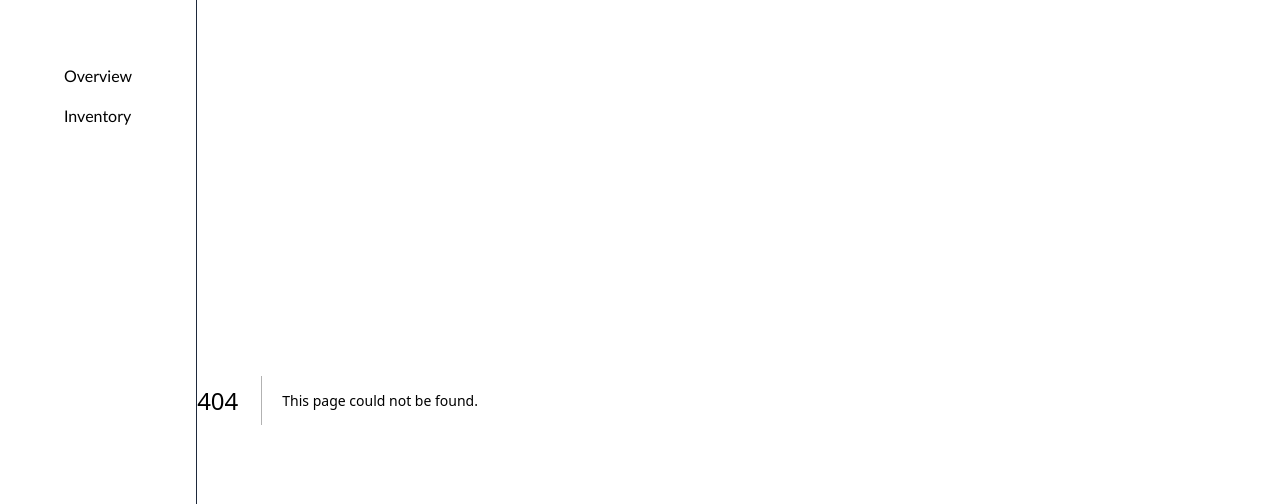
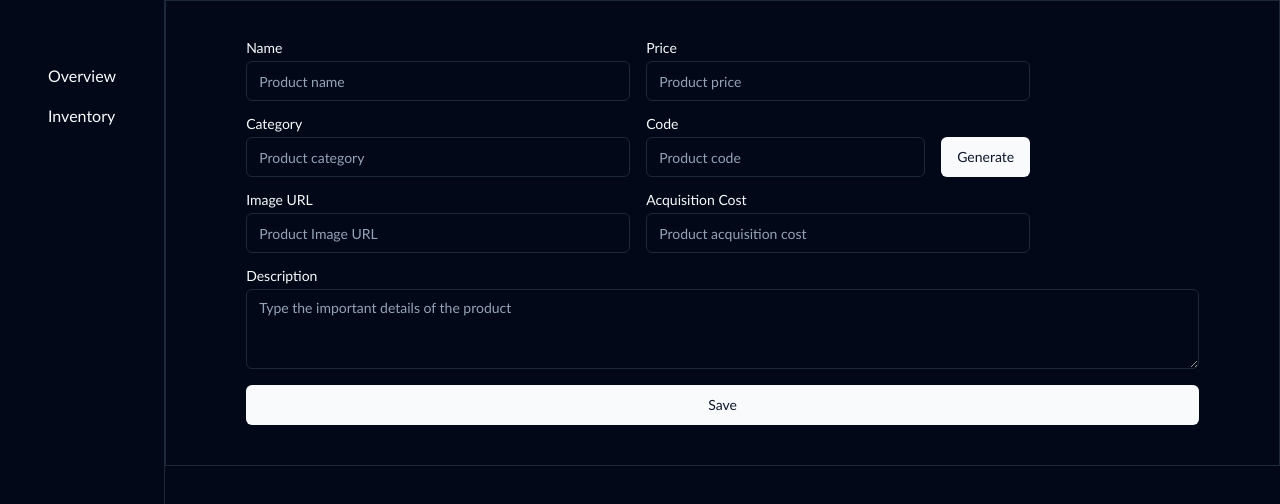
Before and after one commit to kierdev/Dashboard, a Next.js app: page /inventory/create in a window 1280 px wide. Before the commit this address had no page. Shown: the top 504 px of the page. Built offline with nearby package versions, Linux system fonts and the light colour scheme.

Commit message:
feat: add create page

```diff
--- a/package.json
+++ b/package.json
@@ -9,6 +9,7 @@
     "lint": "next lint"
   },
   "dependencies": {
+    "@radix-ui/react-label": "^2.1.0",
     "@radix-ui/react-slot": "^1.1.0",
     "class-variance-authority": "^0.7.0",
     "clsx": "^2.1.1",
@@ -16,6 +17,7 @@
     "next": "14.2.4",
     "react": "^18",
     "react-dom": "^18",
+    "react-hook-form": "^7.52.0",
     "tailwind-merge": "^2.3.0",
     "tailwindcss-animate": "^1.0.7"
   },
--- /dev/null
+++ b/src/app/inventory/create/page.tsx
@@ -0,0 +1,56 @@
+import { Input } from "@/components/ui/input";
+import { Label } from "@/components/ui/label";
+import { Button } from "@/components/ui/button";
+import { Textarea } from "@/components/ui/textarea";
+export default function CreatePage() {
+  return (
+    <section className="w-full">
+      <form
+        className="inline-flex flex-wrap gap-4 border w-full py-10 px-20"
+        action=""
+      >
+        <div className="grid w-full max-w-sm items-center gap-1.5">
+          <Label htmlFor="name">Name</Label>
+          <Input type="text" id="name" placeholder="Product name" />
+        </div>
+        <div className="grid w-full max-w-sm items-center gap-1.5">
+          <Label htmlFor="price">Price</Label>
+          <Input type="text" id="price" placeholder="Product price" />
+        </div>
+        <div className="grid w-full max-w-sm items-center gap-1.5">
+          <Label htmlFor="category">Category</Label>
+          <Input type="text" id="category" placeholder="Product category" />
+        </div>
+        <div className="grid w-full max-w-sm items-center gap-1.5">
+          <Label htmlFor="code">Code</Label>
+          <div className="flex gap-4">
+            <Input type="text" id="code" placeholder="Product code" />
+            <Button>Generate</Button>
+          </div>
+        </div>
+        <div className="grid w-full max-w-sm items-center gap-1.5">
+          <Label htmlFor="image-url">Image URL</Label>
+          <Input type="text" id="image-url" placeholder="Product Image URL" />
+        </div>
+        <div className="grid w-full max-w-sm items-center gap-1.5">
+          <Label htmlFor="image-url">Acquisition Cost</Label>
+          <Input
+            type="text"
+            id="acquisition-cost"
+            placeholder="Product acquisition cost"
+          />
+        </div>
+        <div className="grid w-full gap-1.5">
+          <Label htmlFor="message">Description</Label>
+          <Textarea
+            placeholder="Type the important details of the product"
+            id="description"
+          />
+        </div>
+        <div className="grid w-full gap-1.5">
+          <Button>Save</Button>
+        </div>
+      </form>
+    </section>
+  );
+}
--- a/src/app/inventory/page.tsx
+++ b/src/app/inventory/page.tsx
@@ -1,6 +1,10 @@
+"use client";
 import { ProductCard } from "./product-card";
 import { Button } from "@/components/ui/button";
+import { useRouter } from "next/navigation";
+
 export default function InventoryPage() {
+  const router = useRouter();
   return (
     <section className="grid grid-cols-6 w-full">
       <ProductCard />
@@ -12,7 +16,13 @@ export default function InventoryPage() {
       <ProductCard />
       <ProductCard />
       <div className="fixed right-8 bottom-8">
-        <Button>Add Product</Button>
+        <Button
+          onClick={() => {
+            router.push("/inventory/create");
+          }}
+        >
+          Add Product
+        </Button>
       </div>
     </section>
   );
--- a/src/components/sidebar.tsx
+++ b/src/components/sidebar.tsx
@@ -2,7 +2,7 @@ import Link from "next/link";
 
 export const Sidebar = () => {
   return (
-    <aside className="flex flex-col gap-4 p-16 border-r h-screen">
+    <aside className="flex flex-col gap-4 py-16 px-12 border-r h-screen">
       <Link className="" href={"/"}>
         Overview
       </Link>
--- /dev/null
+++ b/src/components/ui/input.tsx
@@ -0,0 +1,25 @@
+import * as React from "react"
+
+import { cn } from "@/lib/utils"
+
+export interface InputProps
+  extends React.InputHTMLAttributes<HTMLInputElement> {}
+
+const Input = React.forwardRef<HTMLInputElement, InputProps>(
+  ({ className, type, ...props }, ref) => {
+    return (
+      <input
+        type={type}
+        className={cn(
+          "flex h-10 w-full rounded-md border border-input bg-background px-3 py-2 text-sm ring-offset-background file:border-0 file:bg-transparent file:text-sm file:font-medium placeholder:text-muted-foreground focus-visible:outline-none focus-visible:ring-2 focus-visible:ring-ring focus-visible:ring-offset-2 disabled:cursor-not-allowed disabled:opacity-50",
+          className
+        )}
+        ref={ref}
+        {...props}
+      />
+    )
+  }
+)
+Input.displayName = "Input"
+
+export { Input }
--- /dev/null
+++ b/src/components/ui/label.tsx
@@ -0,0 +1,26 @@
+"use client"
+
+import * as React from "react"
+import * as LabelPrimitive from "@radix-ui/react-label"
+import { cva, type VariantProps } from "class-variance-authority"
+
+import { cn } from "@/lib/utils"
+
+const labelVariants = cva(
+  "text-sm font-medium leading-none peer-disabled:cursor-not-allowed peer-disabled:opacity-70"
+)
+
+const Label = React.forwardRef<
+  React.ElementRef<typeof LabelPrimitive.Root>,
+  React.ComponentPropsWithoutRef<typeof LabelPrimitive.Root> &
+    VariantProps<typeof labelVariants>
+>(({ className, ...props }, ref) => (
+  <LabelPrimitive.Root
+    ref={ref}
+    className={cn(labelVariants(), className)}
+    {...props}
+  />
+))
+Label.displayName = LabelPrimitive.Root.displayName
+
+export { Label }
--- /dev/null
+++ b/src/components/ui/textarea.tsx
@@ -0,0 +1,24 @@
+import * as React from "react"
+
+import { cn } from "@/lib/utils"
+
+export interface TextareaProps
+  extends React.TextareaHTMLAttributes<HTMLTextAreaElement> {}
+
+const Textarea = React.forwardRef<HTMLTextAreaElement, TextareaProps>(
+  ({ className, ...props }, ref) => {
+    return (
+      <textarea
+        className={cn(
+          "flex min-h-[80px] w-full rounded-md border border-input bg-background px-3 py-2 text-sm ring-offset-background placeholder:text-muted-foreground focus-visible:outline-none focus-visible:ring-2 focus-visible:ring-ring focus-visible:ring-offset-2 disabled:cursor-not-allowed disabled:opacity-50",
+          className
+        )}
+        ref={ref}
+        {...props}
+      />
+    )
+  }
+)
+Textarea.displayName = "Textarea"
+
+export { Textarea }
```
Also changed, not shown: src/app/inventory/product-card.tsx (+2 -2 lines), 1 other file (tests, documents, lock files or other folders).
